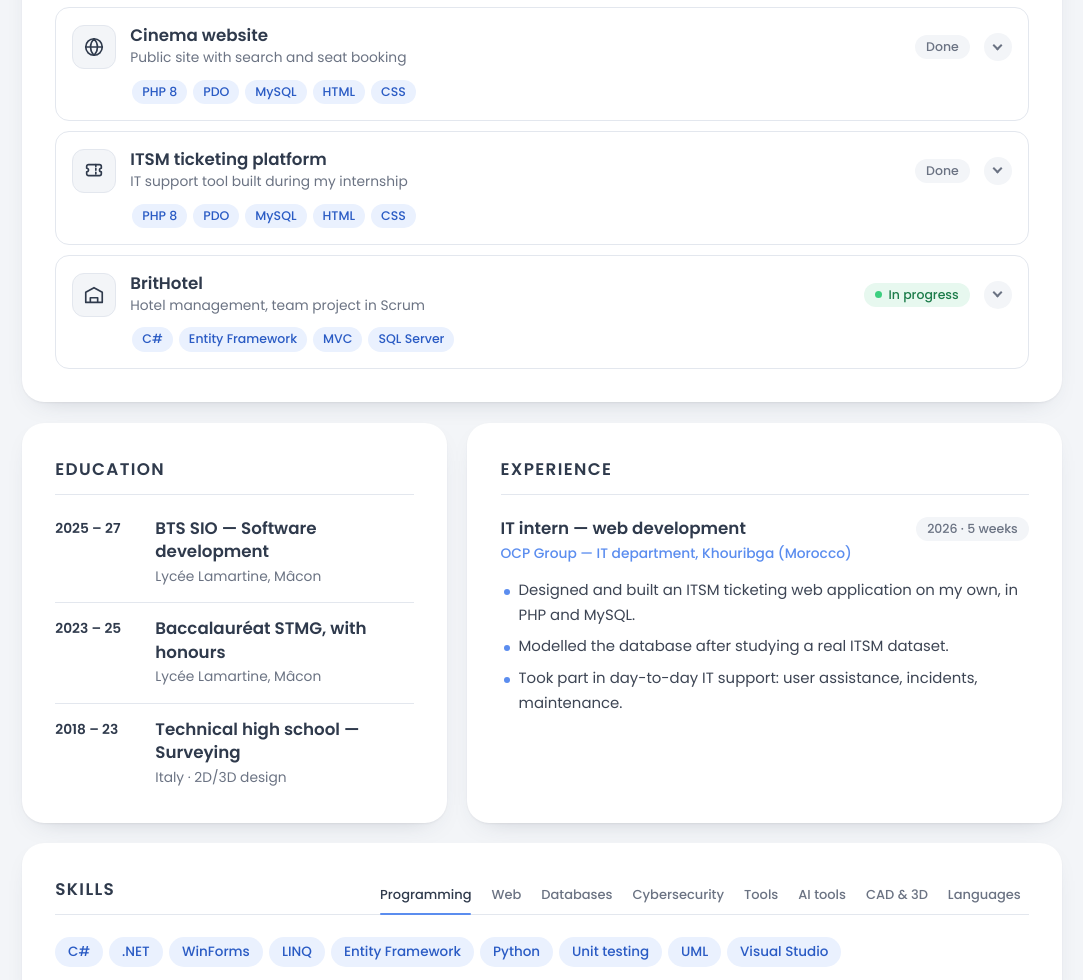
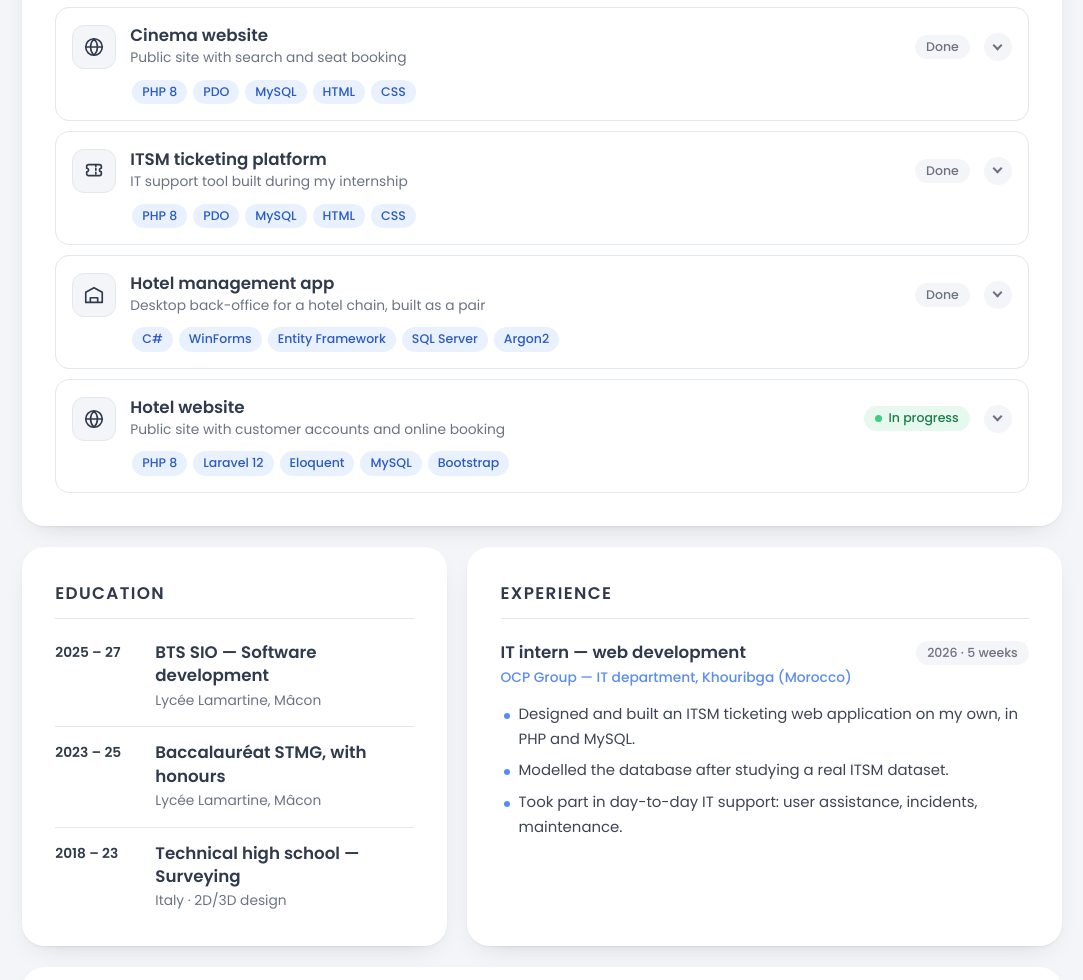
Before and after one commit to emme-mouad/emme-mouad.github.io, a plain HTML site: page index.html in a window 1280 px wide. Shown: the part 710-1690 px from the top of the page, without its empty margins (98-1181 px from the left). Drawn offline with Linux system fonts and the light colour scheme.

Commit message:
Portfolio: BritHotel phase 1 marked done, phase 2 website added in progress
- Hotel management app (phase 1): status Done, technologies and details
  updated, my user stories listed, link to the brit-hotel-macon repo
- Hotel website (phase 2, Laravel): new card marked In progress, with the
  user stories already done and the ones still to come
- EN/FR translations for both cards, main.js cache version bumped to v=13

```diff
--- a/assets/js/main.js
+++ b/assets/js/main.js
@@ -57,11 +57,19 @@
       'proj.itsm.d3': 'SLA tracking per priority: on time, at risk or overdue.',
       'proj.itsm.d4': 'Hashed passwords, CSRF tokens, role checks on every page and soft-deleted accounts.',
 
-      'proj.hotel.title': 'BritHotel',
-      'proj.hotel.short': 'Hotel management, team project in Scrum',
-      'proj.hotel.d1': 'Back-office for hotel managers: hotel details, rooms, bookings and customers.',
-      'proj.hotel.d2': 'One SQL Server database shared by every hotel of the chain.',
-      'proj.hotel.d3': 'Built in a two-person Scrum team, with user stories and versioning on GitHub.',
+      'proj.hotel.title': 'Hotel management app',
+      'proj.hotel.short': 'Desktop back-office for a hotel chain, built as a pair',
+      'proj.hotel.d1': 'Hotel details and amenities, rooms, bookings by date and customer records (MDI WinForms interface).',
+      'proj.hotel.d2': 'Entity Framework 6 and LINQ on a SQL Server database shared by the whole hotel chain.',
+      'proj.hotel.d3': 'Passwords hashed with Argon2, input validation and exception handling around every database access.',
+      'proj.hotel.d4': 'Two-person Scrum team: I built the login, room management and customer view (3 of the 6 user stories).',
+
+      'proj.hotelWeb.title': 'Hotel website',
+      'proj.hotelWeb.short': 'Public site with customer accounts and online booking',
+      'proj.hotelWeb.d1': "Customers browse the chain's hotels, with their rooms, amenities and photos.",
+      'proj.hotelWeb.d2': 'Customer accounts with hashed passwords, login and a menu that adapts to the session.',
+      'proj.hotelWeb.d3': "Next: online booking of several available rooms and a page listing each customer's bookings.",
+      'proj.hotelWeb.d4': 'Same pair and data model as the desktop app; I build the hotel list, sign-up and booking (US1, US3, US5).',
 
       'exp.title': 'Experience',
       'exp.ocp.role': 'IT intern — web development',
@@ -165,11 +173,19 @@
       'proj.itsm.d3': 'Suivi des SLA par priorité : respecté, à risque ou dépassé.',
       'proj.itsm.d4': 'Mots de passe hachés, jetons CSRF, contrôle des rôles sur chaque page et suppression logique des comptes.',
 
-      'proj.hotel.title': 'BritHotel',
-      'proj.hotel.short': "Gestion hôtelière, projet d'équipe en Scrum",
-      'proj.hotel.d1': "Back-office pour les gérants : informations de l'hôtel, chambres, réservations et clients.",
-      'proj.hotel.d2': 'Une base SQL Server commune à tous les hôtels de la chaîne.',
-      'proj.hotel.d3': 'Réalisé en binôme en Scrum, avec user stories et versioning sur GitHub.',
+      'proj.hotel.title': 'Application de gestion hôtelière',
+      'proj.hotel.short': "Back-office de bureau pour une chaîne d'hôtels, en binôme",
+      'proj.hotel.d1': "Informations et équipements de l'hôtel, chambres, réservations par date et fiches clients (interface MDI WinForms).",
+      'proj.hotel.d2': 'Entity Framework 6 et LINQ sur une base SQL Server commune à toute la chaîne.',
+      'proj.hotel.d3': 'Mots de passe hachés avec Argon2, contrôle des saisies et gestion des exceptions à chaque accès à la base.',
+      'proj.hotel.d4': "Binôme en Scrum : j'ai développé la connexion, la gestion des chambres et la visualisation des clients (3 user stories sur 6).",
+
+      'proj.hotelWeb.title': "Site web de l'hôtel",
+      'proj.hotelWeb.short': 'Site public avec comptes clients et réservation en ligne',
+      'proj.hotelWeb.d1': 'Les clients consultent les hôtels de la chaîne, avec leurs chambres, équipements et photos.',
+      'proj.hotelWeb.d2': 'Comptes clients avec mot de passe haché, connexion et menu adapté à la session.',
+      'proj.hotelWeb.d3': 'À venir : réservation en ligne de plusieurs chambres disponibles et liste des réservations du client.',
+      'proj.hotelWeb.d4': "Même binôme et même modèle de données que l'application de bureau ; je développe la liste des hôtels, l'inscription et la réservation (US1, US3, US5).",
 
       'exp.title': 'Expérience',
       'exp.ocp.role': 'Stagiaire informatique — développement web',
--- a/index.html
+++ b/index.html
@@ -216,23 +216,60 @@
             <svg width="22" height="22" viewBox="0 0 24 24" class="icon"><path d="M3 20V9l9-5 9 5v11"/><path d="M8 20v-5h8v5M3 20h18"/></svg>
           </span>
           <span class="project__head">
-            <span class="project__title" data-i18n="proj.hotel.title">BritHotel</span>
-            <span class="project__short" data-i18n="proj.hotel.short">Hotel management, team project in Scrum</span>
+            <span class="project__title" data-i18n="proj.hotel.title">Hotel management app</span>
+            <span class="project__short" data-i18n="proj.hotel.short">Desktop back-office for a hotel chain, built as a pair</span>
           </span>
-          <span class="tag tag--live"><span class="tag__dot" aria-hidden="true"></span><span data-i18n="proj.wip">In progress</span></span>
+          <span class="tag" data-i18n="proj.done">Done</span>
           <span class="chev" aria-hidden="true"></span>
         </button>
         <ul class="chips project__chips" aria-label="Technologies" data-i18n-attr="aria-label:a11y.tech">
-          <li>C#</li><li>Entity Framework</li><li>MVC</li><li>SQL Server</li>
+          <li>C#</li><li>WinForms</li><li>Entity Framework</li><li>SQL Server</li><li>Argon2</li>
         </ul>
         <div class="collapse" id="p4-more" role="region" aria-labelledby="p4-btn">
           <div class="collapse__inner">
             <div class="project__more">
               <div>
               <ul class="entry__list">
-                <li data-i18n="proj.hotel.d1">Back-office for hotel managers: hotel details, rooms, bookings and customers.</li>
-                <li data-i18n="proj.hotel.d2">One SQL Server database shared by every hotel of the chain.</li>
-                <li data-i18n="proj.hotel.d3">Built in a two-person Scrum team, with user stories and versioning on GitHub.</li>
+                <li data-i18n="proj.hotel.d1">Hotel details and amenities, rooms, bookings by date and customer records (MDI WinForms interface).</li>
+                <li data-i18n="proj.hotel.d2">Entity Framework 6 and LINQ on a SQL Server database shared by the whole hotel chain.</li>
+                <li data-i18n="proj.hotel.d3">Passwords hashed with Argon2, input validation and exception handling around every database access.</li>
+                <li data-i18n="proj.hotel.d4">Two-person Scrum team: I built the login, room management and customer view (3 of the 6 user stories).</li>
+              </ul>
+              <a class="more" href="https://github.com/emme-mouad/brit-hotel-macon#phase-1--application-c" target="_blank" rel="noopener noreferrer">
+                <span data-i18n="proj.code">View code on GitHub</span>
+                <svg class="icon" width="14" height="14" viewBox="0 0 24 24" aria-hidden="true"><path d="M7 17 17 7M9 7h8v8"/></svg>
+              </a>
+              </div>
+            </div>
+          </div>
+        </div>
+      </article>
+
+      <!-- 5 -->
+      <article class="project" data-project>
+        <button class="project__toggle" type="button" aria-expanded="false" aria-controls="p5-more" id="p5-btn">
+          <span class="project__icon project__icon--web" aria-hidden="true">
+            <svg width="22" height="22" viewBox="0 0 24 24" class="icon"><circle cx="12" cy="12" r="9"/><path d="M3 12h18M12 3c2.5 2.6 3.8 5.6 3.8 9s-1.3 6.4-3.8 9c-2.5-2.6-3.8-5.6-3.8-9S9.5 5.6 12 3z"/></svg>
+          </span>
+          <span class="project__head">
+            <span class="project__title" data-i18n="proj.hotelWeb.title">Hotel website</span>
+            <span class="project__short" data-i18n="proj.hotelWeb.short">Public site with customer accounts and online booking</span>
+          </span>
+          <span class="tag tag--live"><span class="tag__dot" aria-hidden="true"></span><span data-i18n="proj.wip">In progress</span></span>
+          <span class="chev" aria-hidden="true"></span>
+        </button>
+        <ul class="chips project__chips" aria-label="Technologies" data-i18n-attr="aria-label:a11y.tech">
+          <li>PHP 8</li><li>Laravel 12</li><li>Eloquent</li><li>MySQL</li><li>Bootstrap</li>
+        </ul>
+        <div class="collapse" id="p5-more" role="region" aria-labelledby="p5-btn">
+          <div class="collapse__inner">
+            <div class="project__more">
+              <div>
+              <ul class="entry__list">
+                <li data-i18n="proj.hotelWeb.d1">Customers browse the chain's hotels, with their rooms, amenities and photos.</li>
+                <li data-i18n="proj.hotelWeb.d2">Customer accounts with hashed passwords, login and a menu that adapts to the session.</li>
+                <li data-i18n="proj.hotelWeb.d3">Next: online booking of several available rooms and a page listing each customer's bookings.</li>
+                <li data-i18n="proj.hotelWeb.d4">Same pair and data model as the desktop app; I build the hotel list, sign-up and booking (US1, US3, US5).</li>
               </ul>
               </div>
             </div>
@@ -362,6 +399,6 @@
 
 </main>
 
-<script src="assets/js/main.js?v=11"></script>
+<script src="assets/js/main.js?v=13"></script>
 </body>
 </html>
```
